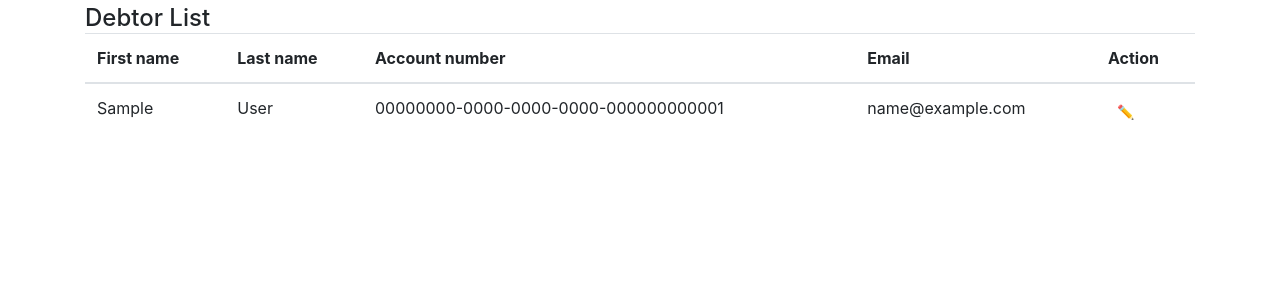
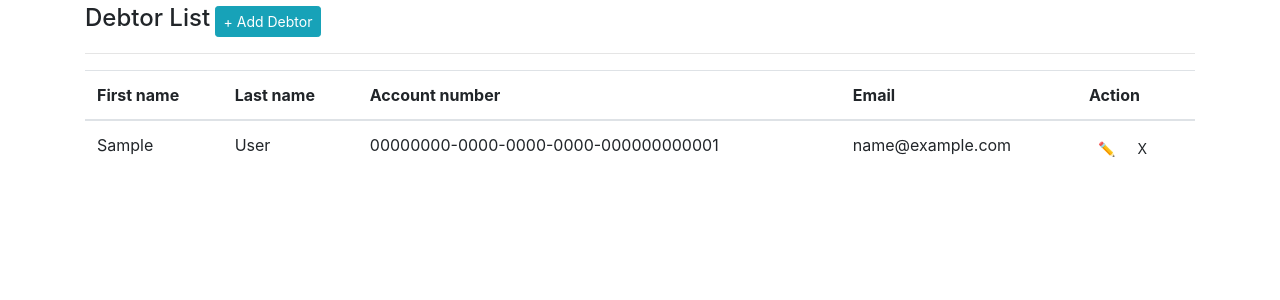
Before and after one commit to duahimanshu100/bank, a Django app: page /debtors/ in a window 1280 px wide. Shown: the part 56-356 px from the top of the page. Run offline with Django 3.2, Linux system fonts and the light colour scheme; a user stored in the database is signed in; tables that the repository leaves empty hold one stand-in row (values such as "Sample post"); some libraries are stand-ins or nearby versions.

Commit message:
Changes in template of delete and update

```diff
--- a/bank/templates/debtor/debtor_list.html
+++ b/bank/templates/debtor/debtor_list.html
@@ -3,6 +3,10 @@
 <div class="row">
   <div class="col-12 m-b-30">
     <h4 class="d-inline">Debtor List</h4>
+    <a href="{% url 'debtor-create'%}" class="btn btn-info btn-sm">
+      <span class="glyphicon glyphicon-plus"></span> &#x2b; Add Debtor
+    </a>
+    <hr>
     <table class="table">
       <thead>
       <tr>
@@ -23,7 +27,10 @@
         <td>{{obj.email}}</td>
         <td>
           <a href="{%url 'debtor-update' pk=obj.id %}" class="btn btn-sm">
-          <span class="glyphicon">&#x270f;</span>
+            <span class="glyphicon">&#x270f;</span>
+          </a>
+          <a href="{%url 'debtor-delete' pk=obj.id %}" class="btn btn-sm">
+            <span class="glyphicon">X</span>
           </a>
         </td>
       </tr>
```
Also changed, not shown: bank/templates/debtor/debtor_confirm_delete.html (added, +14 -0 lines).
